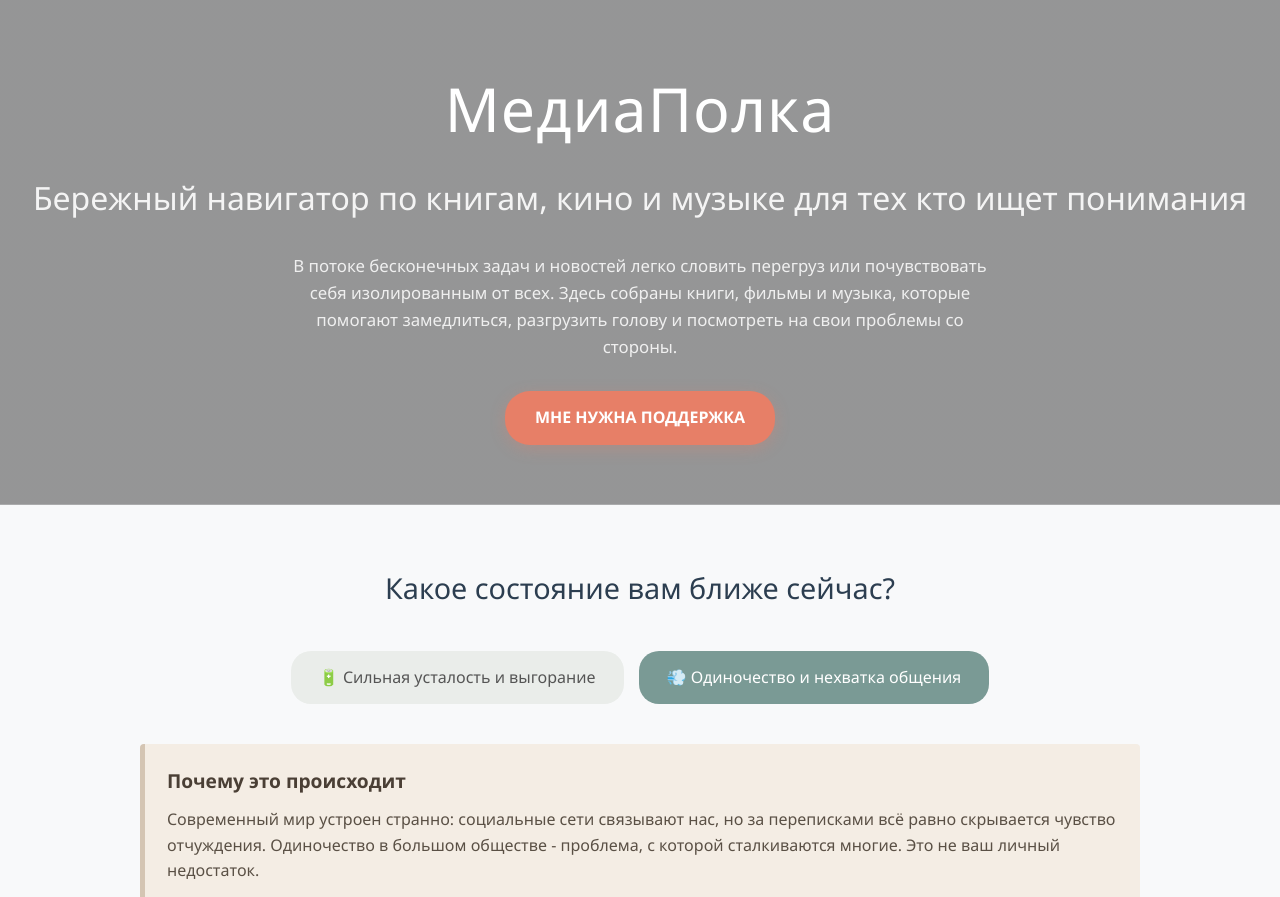
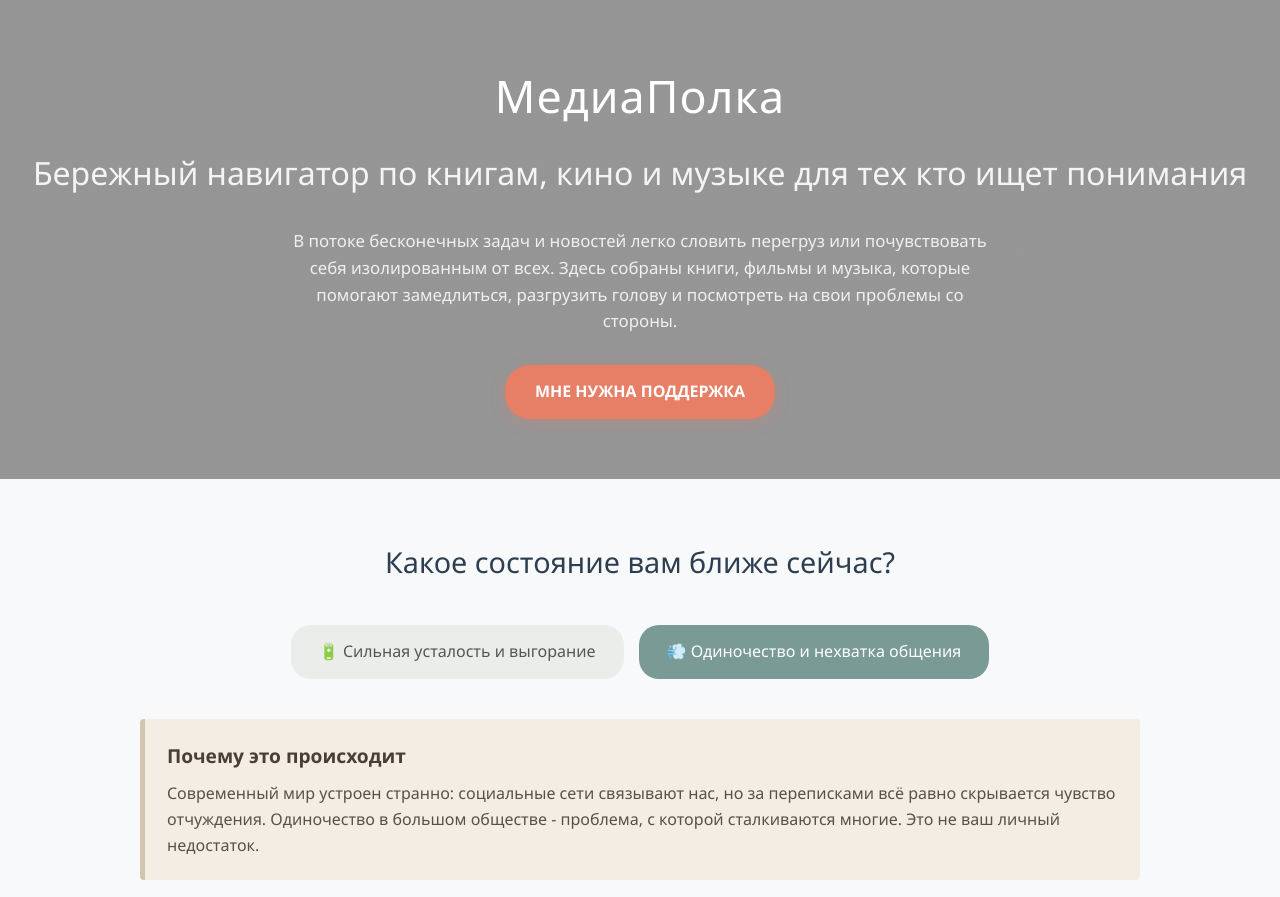
Before and after one commit to s1ndx/media-navigator, a plain HTML site: page index.html in a window 1280 px wide. Shown: the top 897 px of the page. Drawn offline with Linux system fonts and the light colour scheme.

Commit message:
Update style.css

```diff
--- a/style.css
+++ b/style.css
@@ -27,7 +27,7 @@ body {
 }
 
 .logo {
-    font-size: 3.8rem;
+    font-size: 2.8rem;
     margin-bottom: 15px;
     font-weight: 400;
     letter-spacing: 1px;
```
